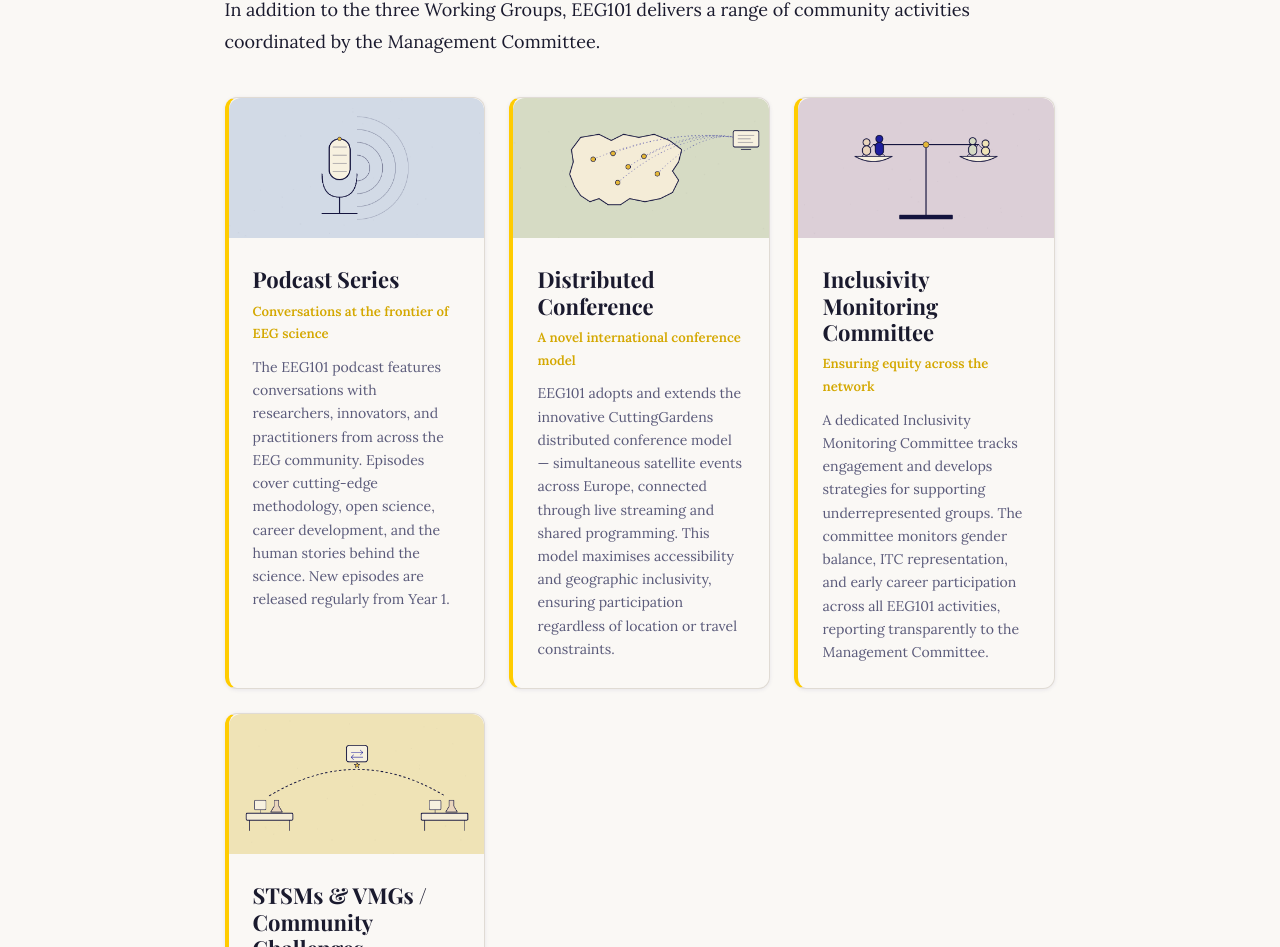
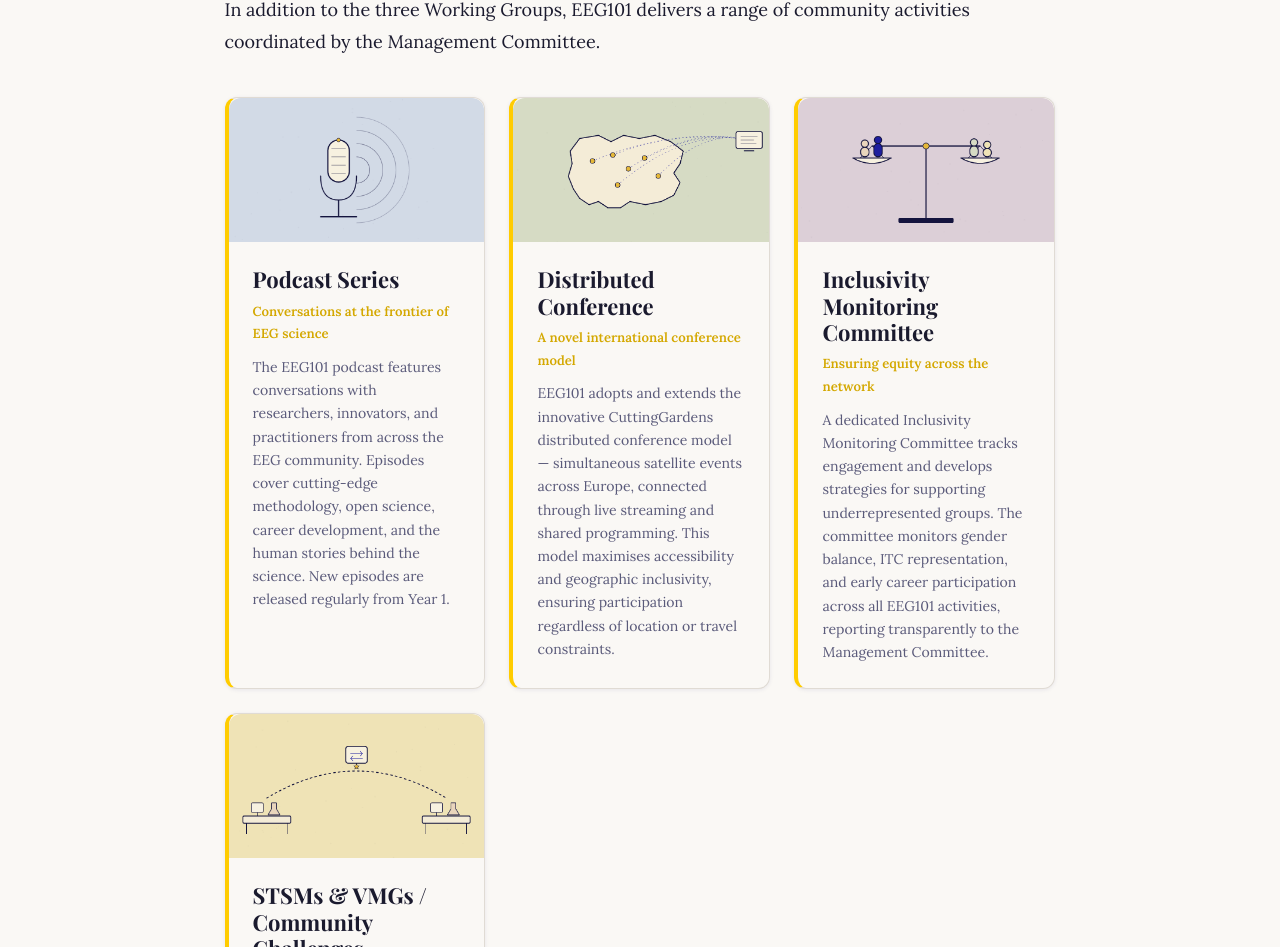
Before and after one commit to mcvinding/website-1, a Jekyll site: the page built from working-groups.md, in a window 1280 px wide and 1400 px high, scrolled down 4536 px. Shown: the part 144-1091 px from the top of the window. Built offline with Jekyll 4.4.1, drawn with Linux system fonts in a browser that asks for light colours.

Commit message:
Fix activity card: remove gap between image and title, use aspect-ratio 16/9

```diff
--- a/assets/css/style.css
+++ b/assets/css/style.css
@@ -750,10 +750,10 @@
   height: 100%;
   box-shadow: var(--shadow-sm);
 }
-.activity-card__thumb { margin: -1.5rem -1.5rem 0.5rem; border-radius: var(--radius) var(--radius) 0 0; overflow: hidden; }
-.activity-card__thumb img { width: 100%; height: 140px; object-fit: cover; display: block; }
+.activity-card__thumb { margin: -1.5rem -1.5rem 0; border-radius: var(--radius) var(--radius) 0 0; overflow: hidden; }
+.activity-card__thumb img { width: 100%; aspect-ratio: 16/9; height: auto; object-fit: cover; display: block; }
 .activity-card__icon { font-size: 1.75rem; margin-bottom: 0.75rem; display: block; }
-.activity-card__title { font-family: var(--font-heading); font-size: var(--step-1); font-weight: 700; color: var(--color-text); margin-top: 0; margin-bottom: 0.25rem; }
+.activity-card__title { font-family: var(--font-heading); font-size: var(--step-1); font-weight: 700; color: var(--color-text); margin-top: 1rem; margin-bottom: 0.25rem; }
 .activity-card__tagline { font-size: 0.82rem; font-weight: 600; color: var(--color-gold-dark); margin-bottom: 0.6rem; }
 .activity-card__desc { font-size: 0.88rem; color: var(--color-text-muted); margin: 0; line-height: 1.65; }
 
```
